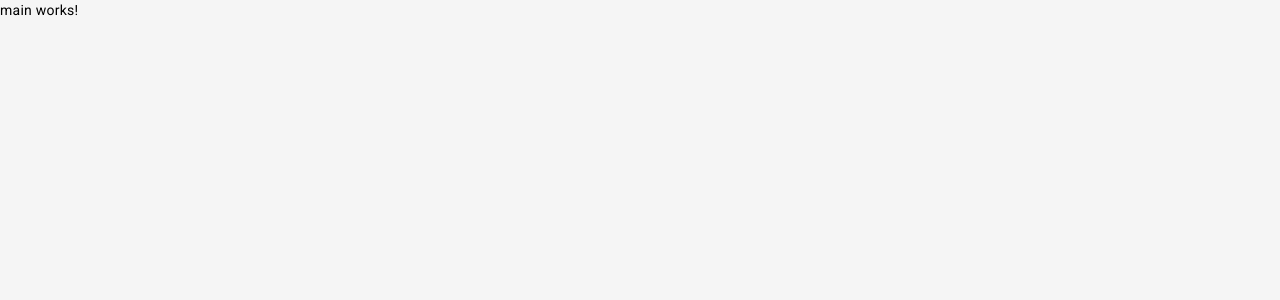
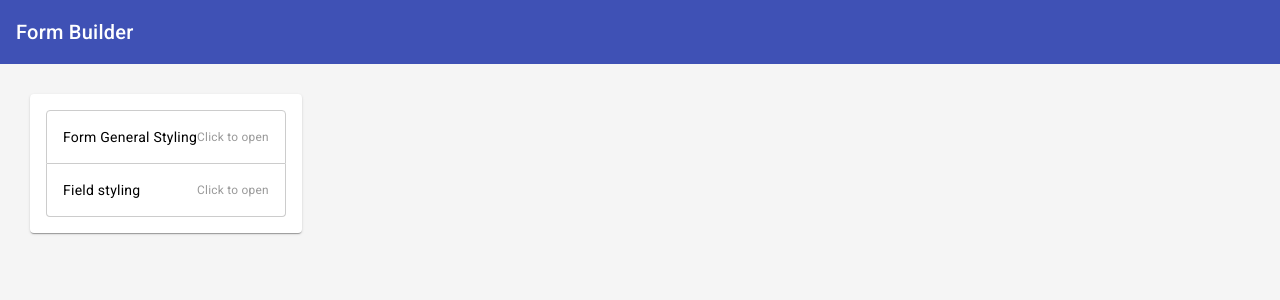
Before and after one commit to duskydrive/FormBuilder, an Angular app: page / in a window 1280 px wide. Shown: the top 300 px of the page. Built offline with nearby package versions, Linux system fonts and the light colour scheme; sample sign-in values are in the browser's storage.

Commit message:
feature(accordion): add accordion component

```diff
--- a/src/app/accordion/accordion.component.html
+++ b/src/app/accordion/accordion.component.html
@@ -1 +1,32 @@
-<p>accordion works!</p>
+<mat-card class="accordion-card">
+  <mat-card-content>
+    <cdk-accordion class="mui-accordion">
+      <cdk-accordion-item
+        *ngFor="let item of items; let index = index;"
+        #accordionItem="cdkAccordionItem"
+        class="mui-accordion-item"
+        role="button"
+        tabindex="0"
+        [attr.id]="'accordion-header-' + index"
+        [attr.aria-expanded]="accordionItem.expanded"
+        [attr.aria-controls]="'accordion-body-' + index">
+        <div class="mui-accordion-item-header" (click)="accordionItem.toggle()">
+          {{ item }}
+          <span class="mui-accordion-item-description">
+            Click to {{ accordionItem.expanded ? 'close' : 'open' }}
+          </span>
+        </div>
+        <div
+          class="mui-accordion-item-body"
+          role="region"
+          [style.display]="accordionItem.expanded ? '' : 'none'"
+          [attr.id]="'accordion-body-' + index"
+          [attr.aria-labelledby]="'accordion-header-' + index">
+          Lorem ipsum dolor, sit amet consectetur adipisicing elit. Perferendis
+          excepturi incidunt ipsum deleniti labore, tempore non nam doloribus blanditiis
+          veritatis illo autem iure aliquid ullam rem tenetur deserunt velit culpa?
+        </div>
+      </cdk-accordion-item>
+    </cdk-accordion>
+  </mat-card-content>
+</mat-card>
--- a/src/app/accordion/accordion.component.sass
+++ b/src/app/accordion/accordion.component.sass
@@ -0,0 +1,42 @@
+.mui-accordion
+  display: block
+  width: 100%
+
+
+.mui-accordion-item
+  display: block
+  border: solid 1px #ccc
+
+
+.mui-accordion-item + .mui-accordion-item
+  border-top: none
+
+
+.mui-accordion-item-header
+  display: flex
+  align-content: center
+  justify-content: space-between
+
+
+.mui-accordion-item-description
+  font-size: 0.85em
+  color: #999
+
+
+.mui-accordion-item-header,
+.mui-accordion-item-body
+  padding: 16px
+
+
+.mui-accordion-item-header:hover
+  cursor: pointer
+  background-color: #eee
+
+
+.mui-accordion-item:first-child
+  border-top-left-radius: 4px
+  border-top-right-radius: 4px
+
+.mui-accordion-item:last-child
+  border-bottom-left-radius: 4px
+  border-bottom-right-radius: 4px
--- a/src/app/accordion/accordion.component.ts
+++ b/src/app/accordion/accordion.component.ts
@@ -1,5 +1,4 @@
 import { Component } from '@angular/core';
-import { CdkAccordionModule } from '@angular/cdk/accordion';
 
 @Component({
   selector: 'app-accordion',
@@ -7,5 +6,6 @@
   styleUrls: ['./accordion.component.sass']
 })
 export class AccordionComponent {
-
+  items = ['Form General Styling', 'Field styling'];
+  expandedIndex = 0;
 }
--- a/src/app/app.component.sass
+++ b/src/app/app.component.sass
@@ -0,0 +1,4 @@
+*
+  margin: 0
+  padding: 0
+  box-sizing: border-box
--- a/src/app/main/main.component.html
+++ b/src/app/main/main.component.html
@@ -1 +1,6 @@
-<p>main works!</p>
+<mat-toolbar color="primary">
+  <span>Form Builder</span>
+</mat-toolbar>
+<div class="wrapper">
+  <app-accordion></app-accordion>
+</div>
--- a/src/app/main/main.component.sass
+++ b/src/app/main/main.component.sass
@@ -0,0 +1,3 @@
+.wrapper
+  padding: 30px
+  display: flex
--- a/src/app/material-design/material-design.module.ts
+++ b/src/app/material-design/material-design.module.ts
@@ -5,6 +5,7 @@
 import { MatInputModule } from '@angular/material/input';
 import { MatFormFieldModule } from '@angular/material/form-field';
 import { MatCardModule } from '@angular/material/card';
+import { CdkAccordionModule } from '@angular/cdk/accordion';
 
 @NgModule({
   declarations: [],
@@ -17,6 +18,7 @@
     MatInputModule,
     MatFormFieldModule,
     MatCardModule,
+    CdkAccordionModule,
   ]
 })
 export class MaterialDesignModule { }
```
